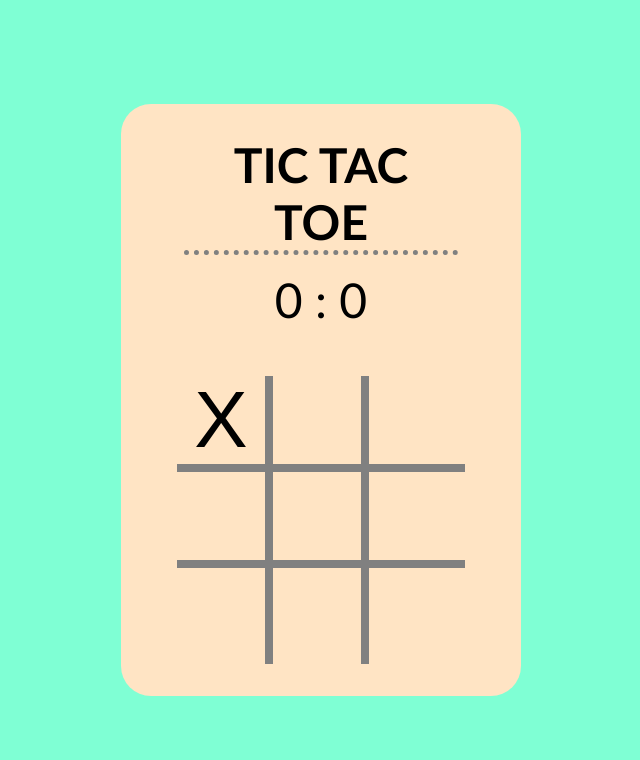
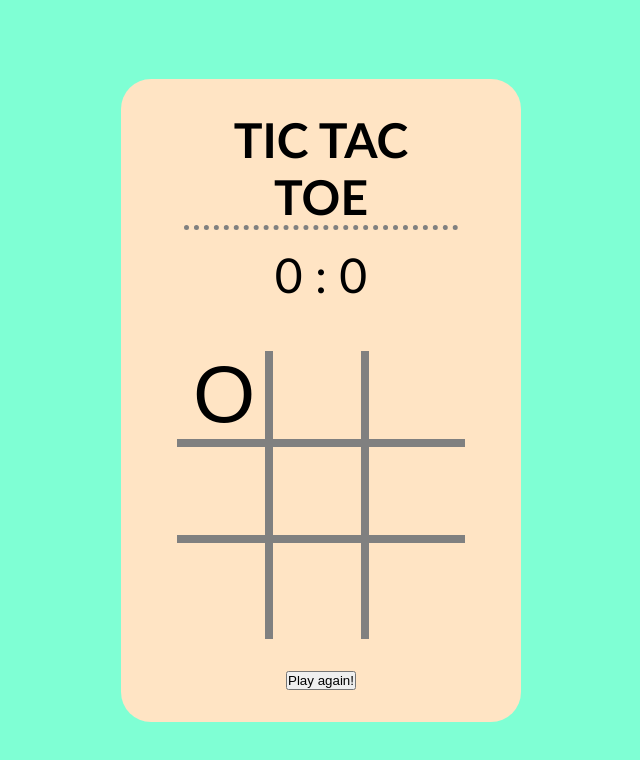
Before and after one commit to konoto1/html-tic-tac-toe, a website: page index.html in a window 1280 px wide. Both pictures are taken after a click on the button 544 px from the left and 424 px from the top of the page. Shown: the whole page, without its empty margins (319-959 px from the left). Drawn offline with Linux system fonts and the light colour scheme.

Commit message:
updaet with OOP

```diff
--- a/index.html
+++ b/index.html
@@ -14,9 +14,9 @@
             <div class="scoreContainer">
                 <h2>TIC TAC TOE</h2>
                 <div class="score">
-                    <span>0</span>
+                    <span id="scoreO">0</span>
                     <span>:</span>
-                    <span>0</span>
+                    <span id="scoreX">0</span>
                 </div>
             </div>
             <div class="game">
@@ -30,6 +30,9 @@
                 <button></button>
                 <button></button>
             </div>
+            <div>
+                <button class="playAgain">Play again!</button>
+            </div>
         </div>
     </section>
     <script type="module" src="./index.js"></script>
--- a/index.js
+++ b/index.js
@@ -1,17 +1,91 @@
-const clickDOM = document.querySelectorAll('.game > button');
+class Game {
+    constructor() {
+        this.buttonDOM = document.querySelectorAll('.game > button');
+        this.playAgainDOM = document.querySelector('.playAgain');
 
-for (let i = 0; i < clickDOM.length; i++) {
-    let count = 0;
-    clickDOM[i].addEventListener('click', () => {
+        this.beginGame();
+        this.playAgain();
+        this.isGameDataNotEmpty();
+        this.gameEvents();
 
-        const isEmpty = clickDOM[i].textContent.length === 0;
-        if (isEmpty) {
-            clickDOM[i].textContent = 'X';
-            count++;
+    }
+
+    isGameDataNotEmpty() {
+        const gameData = localStorage.getItem('gameInfo');
+        if (gameData !== null && gameData !== '[]') {
+            return true;
+        }
+        return false;
+    }
+
+    beginGame() {
+        let gameData = JSON.parse(localStorage.getItem('gameInfo'));
+        console.log(gameData);
+
+        if (this.isGameDataNotEmpty()) {
+            for (let i = 0; i < gameData.length; i++) {
+                this.buttonDOM[gameData[i].index].textContent = gameData[i].move;
+            }
+        } else {
+            for (const button of this.buttonDOM) {
+                button.textContent = '';
+            }
+            gameData = [];
+        }
+    }
+
+    gameEvents() {
+        let gameData = JSON.parse(localStorage.getItem('gameInfo'));
+        let count = null;
+        if (!this.isGameDataNotEmpty()) {
+            count = 0;
+            gameData = [];
+        } else {
+            count = (gameData[gameData.length - 1]).count === 0 ? 1 : 0;
         }
 
-        console.log(count);
-    })
+        for (let i = 0; i < this.buttonDOM.length; i++) {
+            this.buttonDOM[i].addEventListener('click', () => {
+                const isEmpty = this.buttonDOM[i].textContent.length === 0;
+                if (isEmpty && count === 0) {
+                    this.buttonDOM[i].textContent = 'O';
+                    gameData.push({
+                        move: 'O',
+                        count: count,
+                        index: `${i}`,
+                    });
+                    count = 1;
+                    localStorage.setItem('gameInfo', JSON.stringify(gameData));
+
+                } else if (isEmpty && count !== 0) {
+                    this.buttonDOM[i].textContent = 'X';
+                    count = 1;
+                    gameData.push({
+                        move: 'X',
+                        count: count,
+                        index: `${i}`,
+                    });
+                    count = 0;
+                    localStorage.setItem('gameInfo', JSON.stringify(gameData));
+                }
+            });
+        }
+
+    }
+
+    playAgain() {
+        this.playAgainDOM.addEventListener('click', () => {
+            const gameData = [];
+            localStorage.setItem('gameInfo', JSON.stringify(gameData));
+            console.log(gameData);
+
+            this.beginGame();
+        });
+    }
+}
 
 
-}
+new Game();
+
+
+// [{"move":"O","count":"0","index":"0"},{"move":"X","count":"1","index":"1"},{"move":"O","count":"0","index":"4"},{"move":"X","count":"1","index":"3"},{"move":"O","count":"0","index":"2"},{"move":"X","count":"1","index":"5"}]
```
